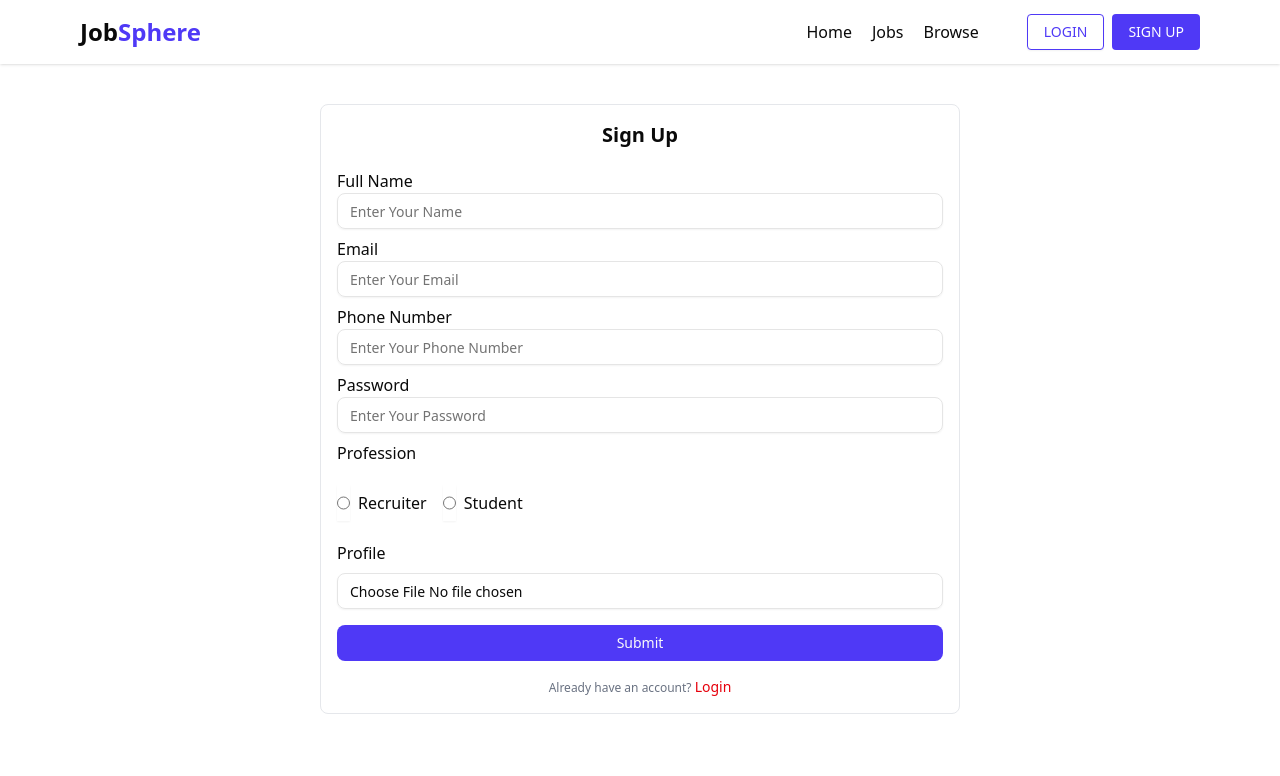
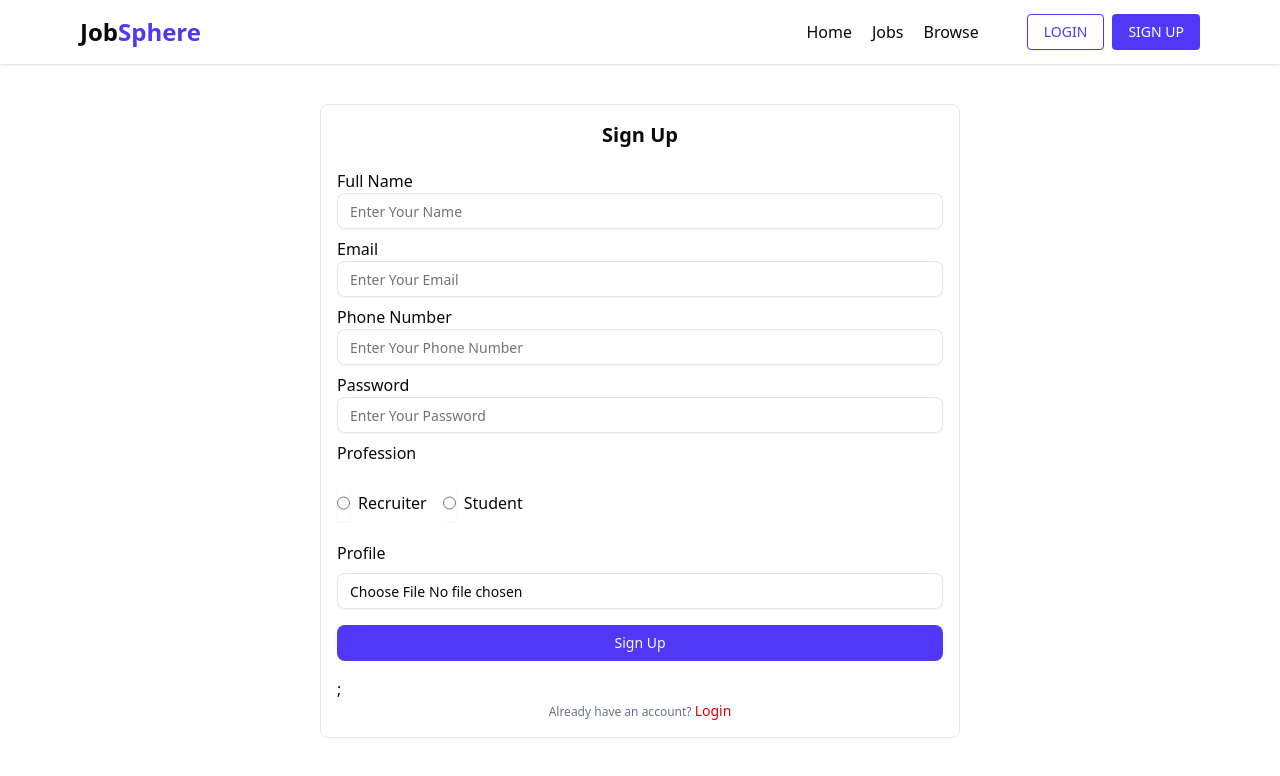
Before and after one commit to rahulsaha2005/jobportal, a React (Vite) app in the folder frontened/: page /signup in a window 1280 px wide. Shown: the top 776 px of the page. Built offline with nearby package versions, Linux system fonts and the light colour scheme.

Commit message:
using redux for loading

```diff
--- a/frontened/package.json
+++ b/frontened/package.json
@@ -15,6 +15,7 @@
     "@radix-ui/react-popover": "^1.1.15",
     "@radix-ui/react-radio-group": "^1.3.8",
     "@radix-ui/react-slot": "^1.2.4",
+    "@reduxjs/toolkit": "^2.11.2",
     "@tailwindcss/vite": "^4.1.17",
     "axios": "^1.13.2",
     "class-variance-authority": "^0.7.1",
@@ -23,6 +24,7 @@
     "next-themes": "^0.4.6",
     "react": "^19.2.0",
     "react-dom": "^19.2.0",
+    "react-redux": "^9.2.0",
     "react-router-dom": "^7.9.5",
     "sonner": "^2.0.7",
     "tailwind-merge": "^3.4.0",
--- a/frontened/src/components/auth/Login.jsx
+++ b/frontened/src/components/auth/Login.jsx
@@ -6,6 +6,10 @@ import { Link, useNavigate } from "react-router-dom";
 import { toast } from "sonner";
 import { USER_API_END_POINT } from "../../utils/constant";
 import axios from "axios";
+import { useDispatch, useSelector } from "react-redux";
+import { setLoading } from "../../redux/authSlice";
+import store from "../../redux/store";
+import { Loader2 } from "lucide-react";
 
 export default function login({ setUser }) {
   const [input, setInput] = useState({
@@ -13,7 +17,9 @@ export default function login({ setUser }) {
     password: "",
     role: "",
   });
+  const { loading } = useSelector((store) => store.auth);
   const navigate = useNavigate();
+  const dispatch = useDispatch();
 
   const changeEventHandler = (e) => {
     setInput({ ...input, [e.target.name]: e.target.value });
@@ -24,6 +30,7 @@ export default function login({ setUser }) {
     // console.log(input);
     let res;
     try {
+      dispatch(setLoading(true));
       res = await axios.post(`${USER_API_END_POINT}/login`, input, {
         headers: {
           "Content-Type": "application/json",
@@ -34,6 +41,8 @@ export default function login({ setUser }) {
       console.log(error);
       toast.error(error.response?.data?.message || "Something went wrong");
       return;
+    } finally {
+      dispatch(setLoading(false));
     }
 
     if (res.data.success) {
@@ -47,7 +56,6 @@ export default function login({ setUser }) {
 
   return (
     <div>
-
       <div className="flex items-center justify-center w-full md:max-w-7xl mx-auto">
         <form
           onSubmit={submitHandler}
@@ -106,10 +114,15 @@ export default function login({ setUser }) {
               <Label htmlFor="student">Student</Label>
             </div>
           </div>
-
-          <Button type="submit" className="w-full my-4 bg-[#4f39f6]">
-            Submit
-          </Button>
+          {loading ? (
+            <Button className="w-full my-4 bg-[#4f39f6]">
+              <Loader2 className="mr-2 h-4 w-4 animate-spin" /> Please Wait
+            </Button>
+          ) : (
+            <Button type="submit" className="w-full my-4 bg-[#4f39f6]">
+              Login
+            </Button>
+          )}
 
           <p className="text-xs text-gray-500 text-center">
             Don't have an account?{" "}
--- a/frontened/src/components/auth/Signup.jsx
+++ b/frontened/src/components/auth/Signup.jsx
@@ -7,8 +7,12 @@ import { Link, useNavigate } from "react-router-dom";
 import { USER_API_END_POINT } from "../../utils/constant";
 import { toast } from "sonner";
 import axios from "axios";
+import { useDispatch, useSelector } from "react-redux";
+import store from "../../redux/store";
+import { setLoading } from "../../redux/authSlice";
+import { Loader2 } from "lucide-react";
 
-export default function Signup({setUser}) {
+export default function Signup({ setUser }) {
   const [input, setInput] = useState({
     fullname: "",
     email: "",
@@ -20,6 +24,8 @@ export default function Signup({setUser}) {
   const [preview, setPreview] = useState(null);
   const [open, setOpen] = useState(false);
   const naviagte = useNavigate();
+  const dispatch = useDispatch();
+  const { loading } = useSelector((store) => store.auth);
 
   const changeEventHandler = (e) => {
     setInput({ ...input, [e.target.name]: e.target.value });
@@ -37,6 +43,7 @@ export default function Signup({setUser}) {
     e.preventDefault();
     let res;
     try {
+      dispatch(setLoading(true));
       res = await axios.post(`${USER_API_END_POINT}/register`, input, {
         headers: {
           "Content-Type": "application/json",
@@ -47,13 +54,15 @@ export default function Signup({setUser}) {
       console.log(error);
       toast.error(error.response?.data?.message || "Something went wrong");
       return;
+    } finally {
+      dispatch(setLoading(false));
     }
 
     if (res.data.success) {
       naviagte("/login");
       console.log(input);
       toast.success(res.data.message);
-    }login
+    }
     // After successful signup, navigate to login or dashboard
   };
   useEffect(() => {
@@ -70,7 +79,6 @@ export default function Signup({setUser}) {
           className="w-full md:w-1/2 border border-gray-200 rounded-md p-4 my-10"
         >
           <h1 className="font-bold text-xl mb-5 text-center">Sign Up</h1>
-
           <div className="my-2">
             <Label>Full Name</Label>
             <Input
@@ -81,7 +89,6 @@ export default function Signup({setUser}) {
               placeholder="Enter Your Name"
             />
           </div>
-
           <div className="my-2">
             <Label>Email</Label>
             <Input
@@ -92,7 +99,6 @@ export default function Signup({setUser}) {
               placeholder="Enter Your Email"
             />
           </div>
-
           <div className="my-2">
             <Label>Phone Number</Label>
             <Input
@@ -103,7 +109,6 @@ export default function Signup({setUser}) {
               placeholder="Enter Your Phone Number"
             />
           </div>
-
           <div className="my-2">
             <Label>Password</Label>
             <Input
@@ -114,7 +119,6 @@ export default function Signup({setUser}) {
               placeholder="Enter Your Password"
             />
           </div>
-
           <Label>Profession</Label>
           <div>
             <RadioGroup
@@ -147,7 +151,6 @@ export default function Signup({setUser}) {
               </div>
             </RadioGroup>
           </div>
-
           <div className="flex flex-col gap-2">
             <Label>Profile</Label>
 
@@ -187,11 +190,16 @@ export default function Signup({setUser}) {
               </div>
             )}
           </div>
-
-          <Button type="submit" className="w-full my-4 bg-[#4f39f6]">
-            Submit
-          </Button>
-
+          {loading ? (
+            <Button className="w-full my-4 bg-[#4f39f6]">
+              <Loader2 className="mr-2 h-4 w-4 animate-spin" /> Please Wait
+            </Button>
+          ) : (
+            <Button type="submit" className="w-full my-4 bg-[#4f39f6]">
+              Sign Up
+            </Button>
+          )}
+          ;
           <p className="text-xs text-gray-500 text-center">
             Already have an account?{" "}
             <Link to="/login" replace className="text-red-600 text-sm">
--- a/frontened/src/main.jsx
+++ b/frontened/src/main.jsx
@@ -2,10 +2,14 @@ import { createRoot } from "react-dom/client";
 import App from "./App.jsx";
 import { Toaster } from "../src/components/ui/sonner.jsx";
 import React from "react";
+import { Provider } from "react-redux";
+import store from "./redux/store.js";
 const root = createRoot(document.getElementById("root"));
 root.render(
   <React.StrictMode>
-    <App />
+    <Provider store={store}>
+      <App />
+    </Provider>
     <Toaster />
   </React.StrictMode>
 );
--- /dev/null
+++ b/frontened/src/redux/authSlice.js
@@ -0,0 +1,17 @@
+import { createSlice } from "@reduxjs/toolkit";
+
+const authSlice = createSlice({
+  name: "auth",
+  initialState: {
+    loading: false,
+  },
+  reducers: {
+    // actions
+    setLoading: (state, action) => {
+      state.loading = action.payload;
+    },
+  },
+});
+
+export const { setLoading } = authSlice.actions;
+export default authSlice.reducer;
--- /dev/null
+++ b/frontened/src/redux/store.js
@@ -0,0 +1,9 @@
+import { configureStore } from "@reduxjs/toolkit";
+import authSlice from "./authSlice.js"
+const store = configureStore({
+  reducer: {
+    auth: authSlice,
+  },
+});
+
+export default store;
```
Also changed, not shown: 1 other file (tests, documents, lock files or other folders).
